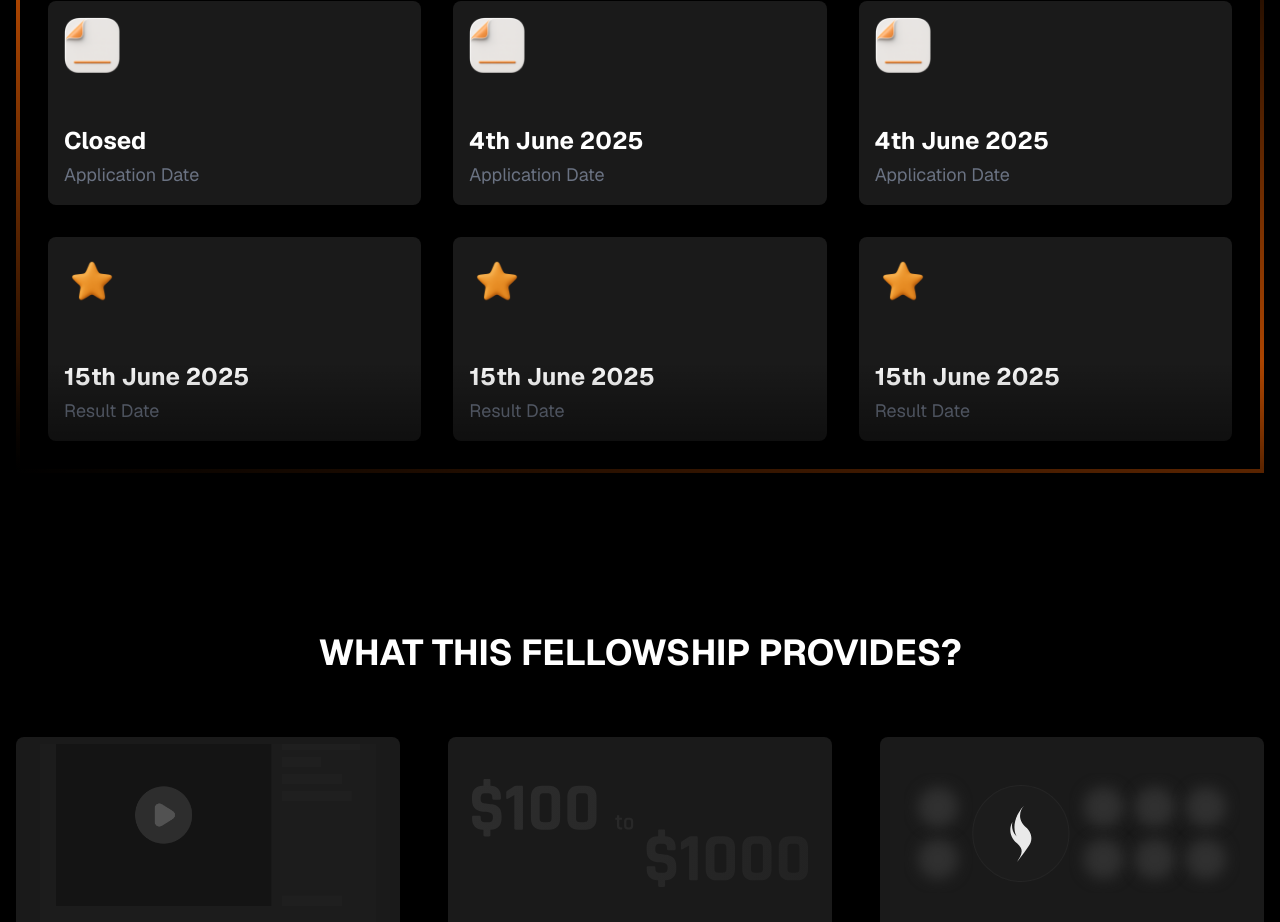
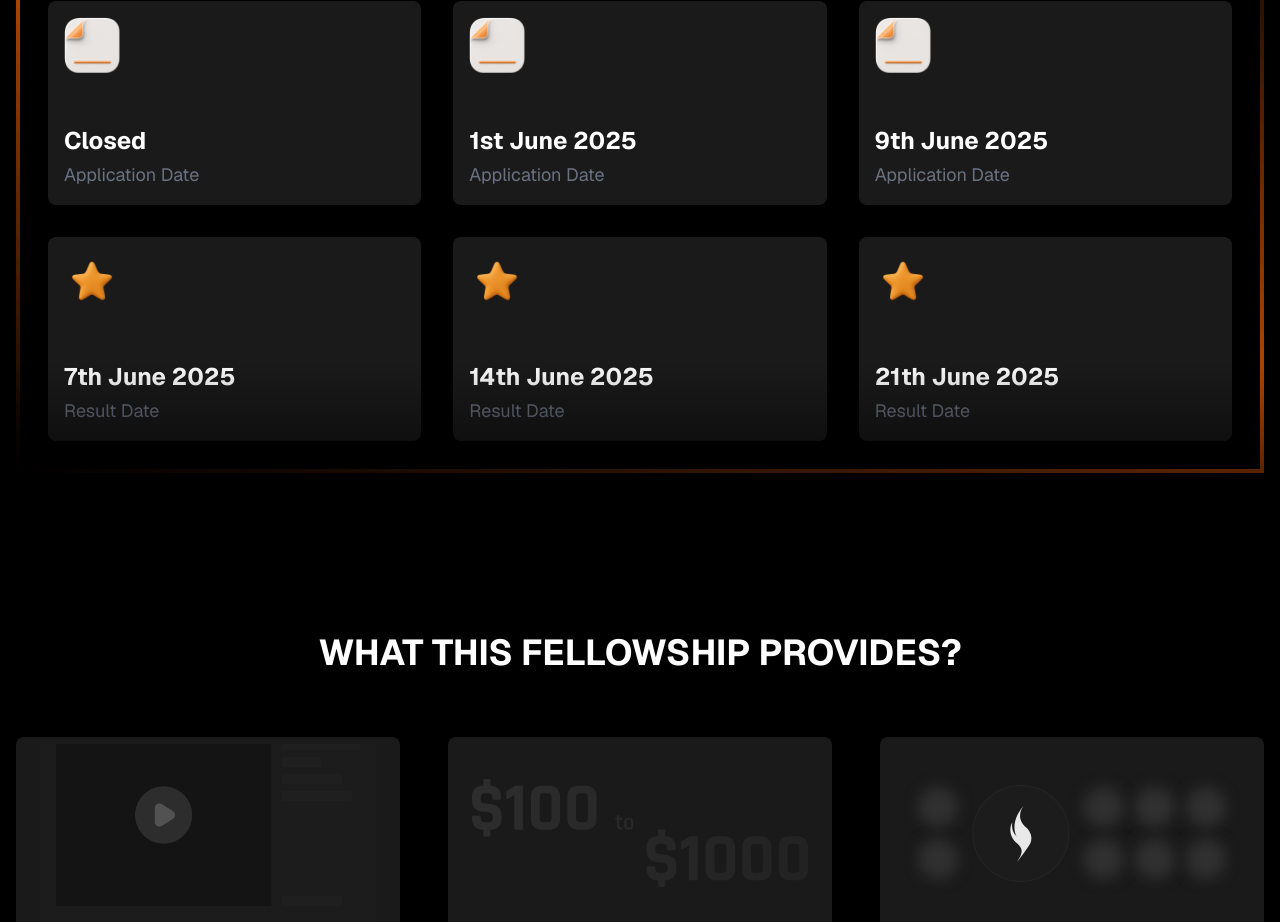
Before and after one commit to iamadityaanjana/cyrolabs, a Next.js app: page / in a window 1280 px wide. Shown: the part 1099-2021 px from the top of the page. Built offline with nearby package versions, Linux system fonts and the light colour scheme.

Commit message:
fix: correct application and result dates for batches in Timeline component

```diff
--- a/src/components/Timeline.tsx
+++ b/src/components/Timeline.tsx
@@ -6,17 +6,17 @@ const Timeline = () => {
     {
       title: 'BATCH 1',
       applicationDate: { title: 'Closed', date: 'Application Date' },
-      resultDate: { title: '15th June 2025', date: 'Result Date' }
+      resultDate: { title: '7th June 2025', date: 'Result Date' }
     },
     {
       title: 'BATCH 2',
-      applicationDate: { title: '4th June 2025', date: 'Application Date' },
-      resultDate: { title: '15th June 2025', date: 'Result Date' }
+      applicationDate: { title: '1st June 2025', date: 'Application Date' },
+      resultDate: { title: '14th June 2025', date: 'Result Date' }
     },
     {
       title: 'BATCH 3',
-      applicationDate: { title: '4th June 2025', date: 'Application Date' },
-      resultDate: { title: '15th June 2025', date: 'Result Date' }
+      applicationDate: { title: '9th June 2025', date: 'Application Date' },
+      resultDate: { title: '21th June 2025', date: 'Result Date' }
     }
   ];
 
```
